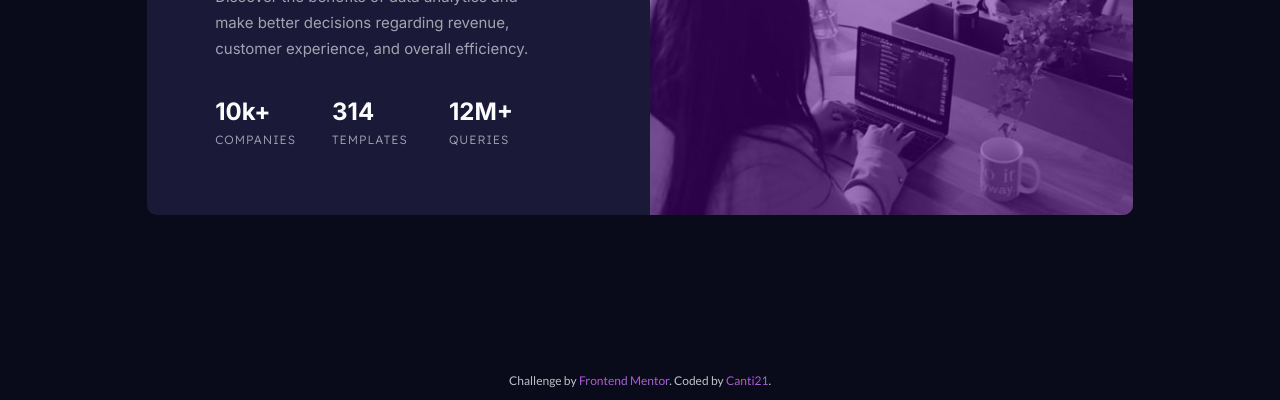
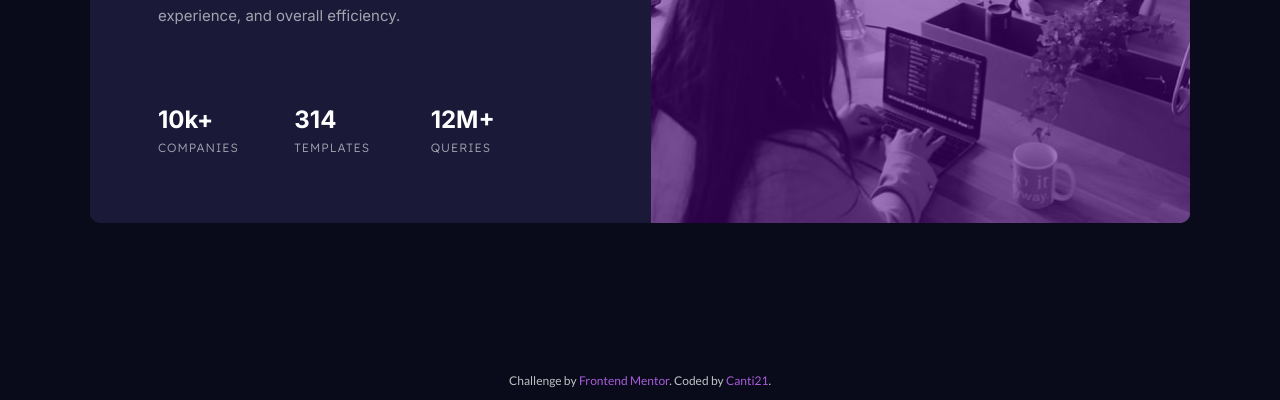
Before and after one commit to Canti21/FEM-stats-card-component, a plain HTML site: page index.html in a window 1280 px wide. Shown: the part 400-800 px from the top of the page. Drawn offline with Linux system fonts and the light colour scheme.

Commit message:
Fixed card width

```diff
--- a/styles.css
+++ b/styles.css
@@ -186,7 +186,7 @@ footer
         grid-template-rows: 1fr;
         grid-template-columns: 51% 49%;
         grid-template-areas: "info img";
-        max-width: 77vw;
+        max-width: 110rem;
         text-align: left;
     }
 
```
